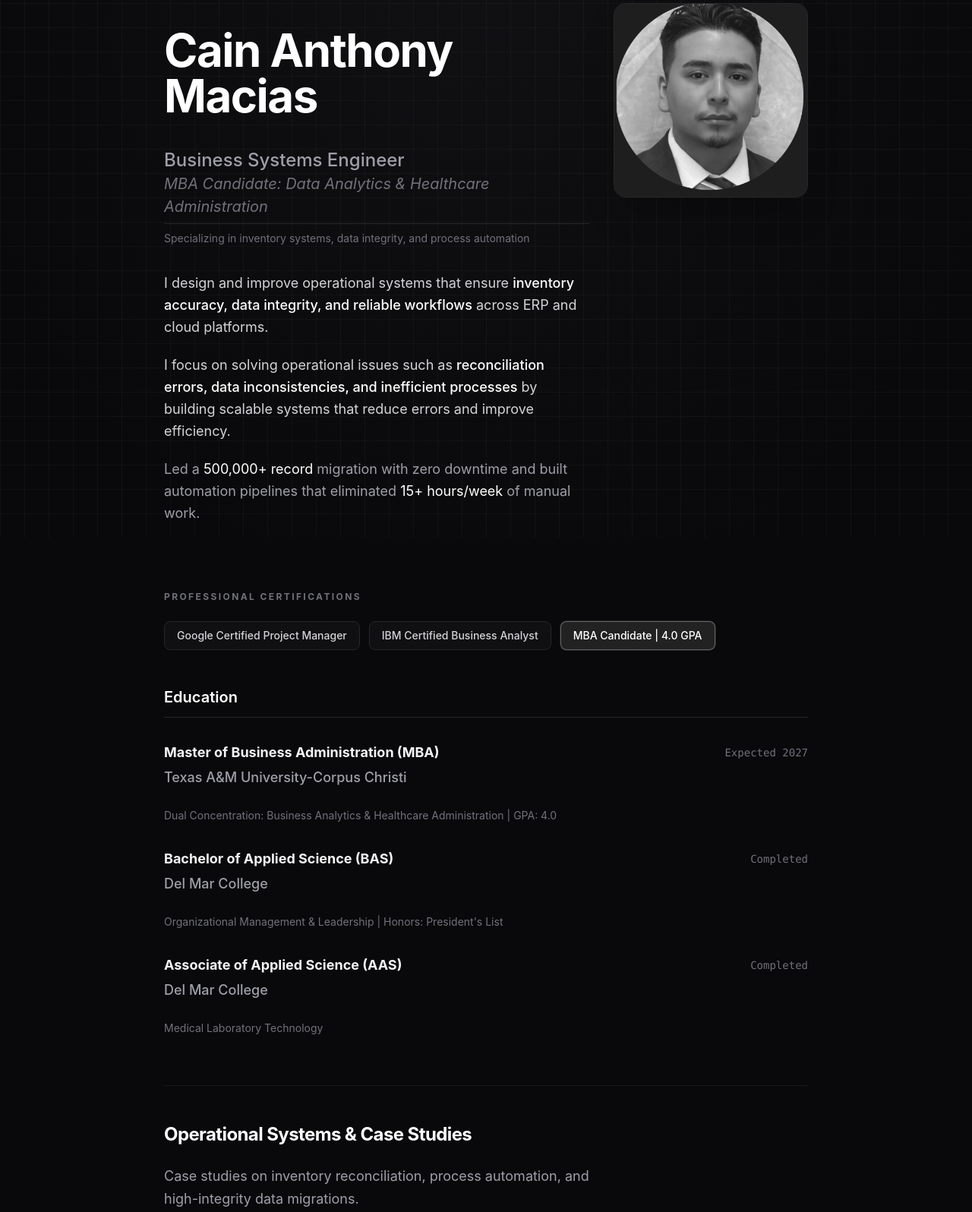
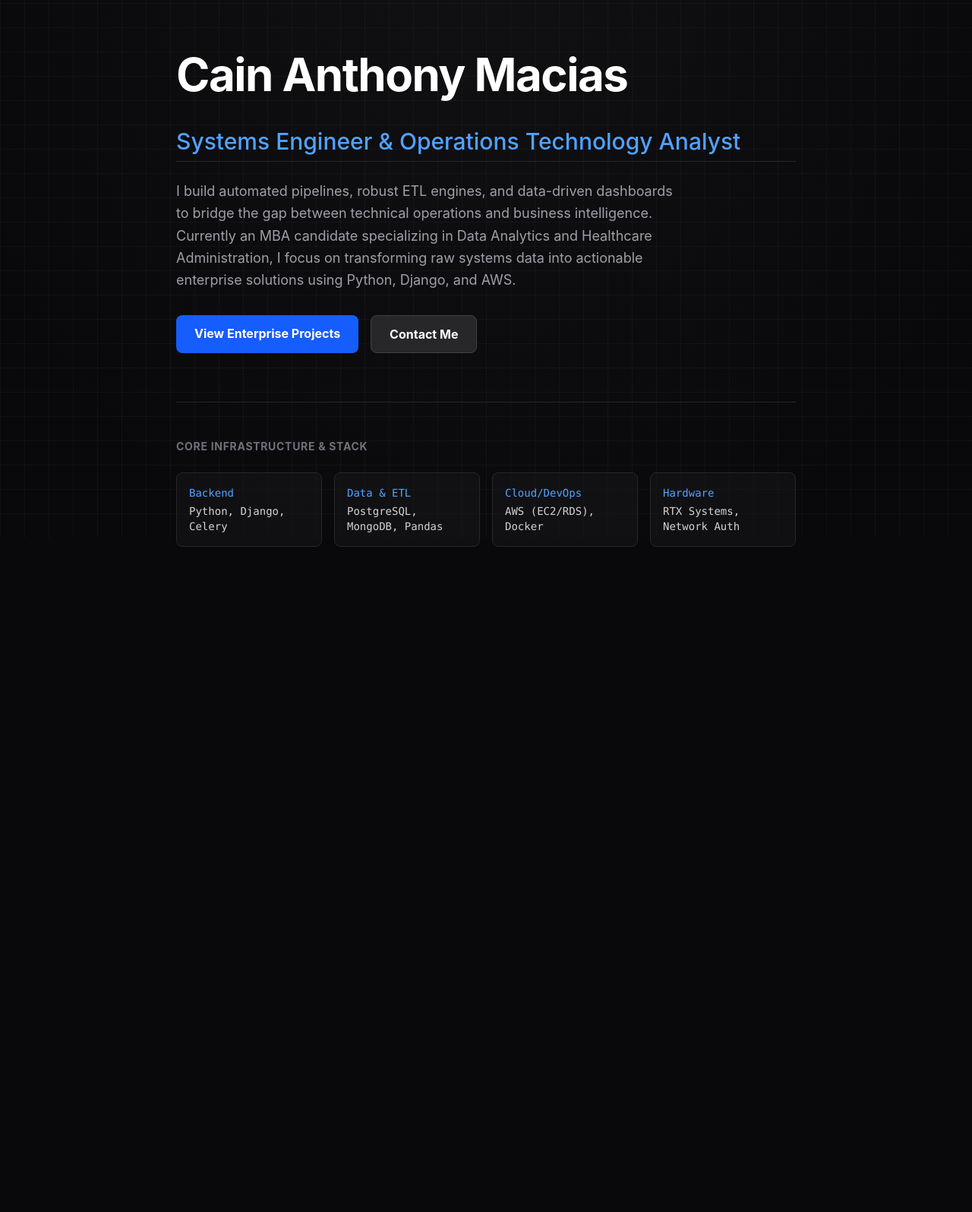
Before and after one commit to BrownYumYum/cain-portfolio, an Astro site: page / in a window 1280 px wide. Shown: the part 92-1688 px from the top of the page at 76% size. After the commit the page ends 940 px from the top, so only its background shows below. Built offline with nearby package versions, Linux system fonts and the light colour scheme; Astro itself is replaced by a stand-in of ours.

Commit message:
Revise index.astro for updated professional profile
Updated the layout and content of the index page to reflect a new title and professional focus. Enhanced the structure and added sections for core infrastructure and operational systems.

```diff
--- a/src/pages/index.astro
+++ b/src/pages/index.astro
@@ -2,93 +2,51 @@
 import Layout from '../layouts/Layout.astro';
 ---
 
-<Layout title="Cain Anthony Macias | Business Systems Engineer">
-  <div class="fixed inset-0 -z-10 bg-zinc-950">
-    <div class="absolute inset-0 bg-[linear-gradient(to_right,#80808012_1px,transparent_1px),linear-gradient(to_bottom,#80808012_1px,transparent_1px)] bg-[size:32px_32px]"></div>
-    <div class="absolute inset-0 bg-[radial-gradient(at_top_center,rgba(63,63,70,0.15)_0%,transparent_80%)]"></div>
-  </div>
+<Layout title="Cain Anthony Macias | Systems Engineer">
+  <main class="max-w-4xl mx-auto px-4 py-20">
 
-  <header class="mb-16 mt-12 flex flex-col-reverse md:flex-row gap-8 items-center md:items-start">
-    <div class="flex-1 text-center md:text-left">
-      <h1 class="text-4xl md:text-6xl font-bold text-white mb-2 tracking-tight">Cain Anthony Macias</h1>
-      <h2 class="text-xl md:text-2xl text-zinc-400 mb-2 font-medium leading-tight">
-        Business Systems Engineer <br class="hidden md:block"/>
-        <span class="text-zinc-500 text-lg md:text-xl font-normal italic">MBA Candidate: Data Analytics & Healthcare Administration</span>
+    <header class="mb-16">
+      <h1 class="text-5xl md:text-6xl font-bold text-white mb-6 tracking-tight">
+        Cain Anthony Macias
+      </h1>
+      <h2 class="text-2xl md:text-3xl text-blue-400 font-medium mb-6">
+        Systems Engineer & Operations Technology Analyst
       </h2>
-      <p class="text-sm text-zinc-500 mt-2 mb-8">
-        Specializing in inventory systems, data integrity, and process automation
+      <p class="text-lg text-zinc-400 leading-relaxed max-w-2xl mb-8">
+        I build automated pipelines, robust ETL engines, and data-driven dashboards to bridge the gap between technical operations and business intelligence. Currently an MBA candidate specializing in Data Analytics and Healthcare Administration, I focus on transforming raw systems data into actionable enterprise solutions using Python, Django, and AWS.
       </p>
 
-      <div class="space-y-5 text-base md:text-lg leading-relaxed text-zinc-300 max-w-xl md:max-w-2xl">
-        <p>
-          I design and improve operational systems that ensure <span class="text-white font-medium">inventory accuracy, data integrity, and reliable workflows</span> across ERP and cloud platforms.
-        </p>
-
-        <p>
-          I focus on solving operational issues such as <span class="text-white font-medium">reconciliation errors, data inconsistencies, and inefficient processes</span> by building scalable systems that reduce errors and improve efficiency.
-        </p>
-
-        <p class="text-zinc-400">
-          Led a <span class="text-white">500,000+ record</span> migration with zero downtime and built automation pipelines that eliminated <span class="text-white">15+ hours/week</span> of manual work.
-        </p>
-      </div>
-    </div>
-
-    <div class="w-48 h-48 md:w-64 md:h-64 shrink-0">
-      <img
-        src="/profile.jpg"
-        alt="Cain Anthony Macias"
-        class="rounded-2xl border border-zinc-800 grayscale hover:grayscale-0 transition-all duration-700 shadow-2xl object-cover w-full h-full bg-zinc-900"
-      />
+      <div class="flex flex-wrap gap-4">
+        <a href="/projects" class="bg-blue-600 hover:bg-blue-700 text-white font-bold py-3 px-6 rounded-lg transition-colors">
+          View Enterprise Projects
+        </a>
+        <a href="mailto:your.email@example.com" class="bg-zinc-800 hover:bg-zinc-700 border border-zinc-700 text-white font-bold py-3 px-6 rounded-lg transition-colors">
+          Contact Me
+        </a>
       </div>
     </header>
 
-  <section class="mb-12">
-    <h3 class="text-xs uppercase tracking-[0.2em] text-zinc-500 font-bold mb-6">Professional Certifications</h3>
-    <div class="flex flex-wrap gap-3">
-      <span class="px-4 py-2 bg-zinc-900/50 border border-zinc-800 text-zinc-300 rounded-lg text-sm font-medium">Google Certified Project Manager</span>
-      <span class="px-4 py-2 bg-zinc-900/50 border border-zinc-800 text-zinc-300 rounded-lg text-sm font-medium">IBM Certified Business Analyst</span>
-      <span class="px-4 py-2 bg-white/10 border border-white/30 text-white rounded-lg text-sm font-medium ring-1 ring-white/10">MBA Candidate | 4.0 GPA</span>
+    <section class="border-t border-zinc-800 pt-12">
+      <h3 class="text-sm font-bold text-zinc-500 uppercase tracking-wider mb-6">Core Infrastructure & Stack</h3>
+      <div class="grid grid-cols-2 md:grid-cols-4 gap-4 text-zinc-300 font-mono text-sm">
+        <div class="bg-zinc-900/50 border border-zinc-800 p-4 rounded-lg">
+          <span class="block text-blue-400 mb-1">Backend</span>
+          Python, Django, Celery
         </div>
-  </section>
-
-  <section class="mb-16">
-    <h3 class="text-xl font-semibold text-white border-b border-zinc-800 pb-3 mb-8">Education</h3>
-    <div class="space-y-8">
-      <div>
-        <div class="flex flex-col md:flex-row md:justify-between items-start md:items-center mb-1">
-          <h4 class="text-zinc-100 font-bold text-lg">Master of Business Administration (MBA)</h4>
-          <span class="text-zinc-500 font-mono text-sm">Expected 2027</span>
+        <div class="bg-zinc-900/50 border border-zinc-800 p-4 rounded-lg">
+          <span class="block text-blue-400 mb-1">Data & ETL</span>
+          PostgreSQL, MongoDB, Pandas
         </div>
-        <p class="text-zinc-400 font-medium">Texas A&M University-Corpus Christi</p>
-        <p class="text-zinc-500 text-sm mt-1">Dual Concentration: Business Analytics & Healthcare Administration | GPA: 4.0</p>
+        <div class="bg-zinc-900/50 border border-zinc-800 p-4 rounded-lg">
+          <span class="block text-blue-400 mb-1">Cloud/DevOps</span>
+          AWS (EC2/RDS), Docker
         </div>
-
-      <div>
-        <div class="flex flex-col md:flex-row md:justify-between items-start md:items-center mb-1">
-          <h4 class="text-zinc-100 font-bold text-lg">Bachelor of Applied Science (BAS)</h4>
-          <span class="text-zinc-500 font-mono text-sm">Completed</span>
-        </div>
-        <p class="text-zinc-400 font-medium">Del Mar College</p>
-        <p class="text-zinc-500 text-sm mt-1">Organizational Management & Leadership | Honors: President's List</p>
-      </div>
-
-      <div>
-        <div class="flex flex-col md:flex-row md:justify-between items-start md:items-center mb-1">
-          <h4 class="text-zinc-100 font-bold text-lg">Associate of Applied Science (AAS)</h4>
-          <span class="text-zinc-500 font-mono text-sm">Completed</span>
-        </div>
-        <p class="text-zinc-400 font-medium">Del Mar College</p>
-        <p class="text-zinc-500 text-sm mt-1">Medical Laboratory Technology</p>
+        <div class="bg-zinc-900/50 border border-zinc-800 p-4 rounded-lg">
+          <span class="block text-blue-400 mb-1">Hardware</span>
+          RTX Systems, Network Auth
         </div>
       </div>
     </section>
 
-  <section class="border-t border-zinc-900 pt-12 pb-24 text-center md:text-left">
-    <h3 class="text-2xl font-bold text-white mb-6 tracking-tight">Operational Systems & Case Studies</h3>
-    <p class="text-zinc-400 mb-8 max-w-xl text-lg">Case studies on inventory reconciliation, process automation, and high-integrity data migrations.</p>
-    <a href="/projects" class="inline-flex items-center justify-center bg-white text-zinc-950 font-bold px-8 py-4 rounded-lg hover:bg-zinc-200 transition-all hover:scale-[1.02] active:scale-95 shadow-xl shadow-white/5">
-      View Operational Systems &rarr;
-    </a>
-  </section>
+  </main>
 </Layout>
```
Lines whose indentation alone changed are shown as unchanged.
